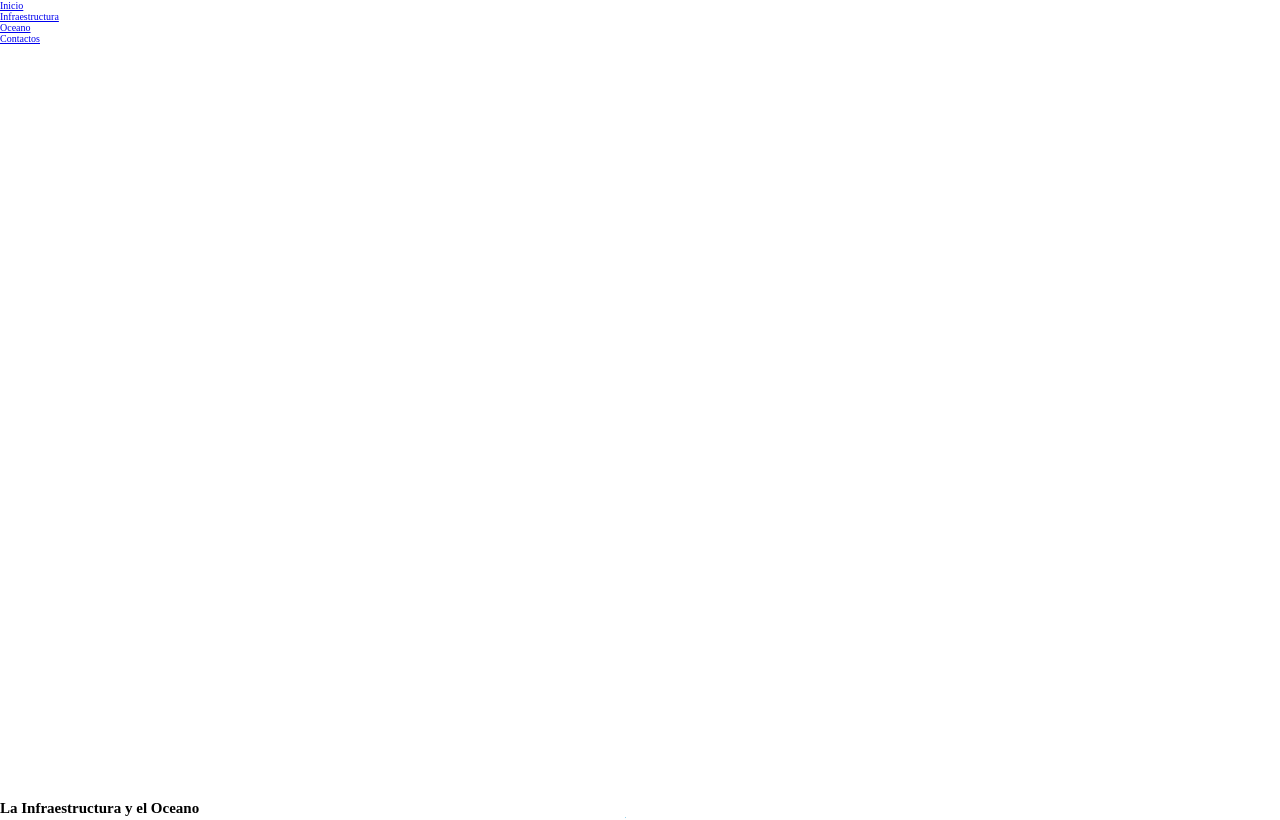
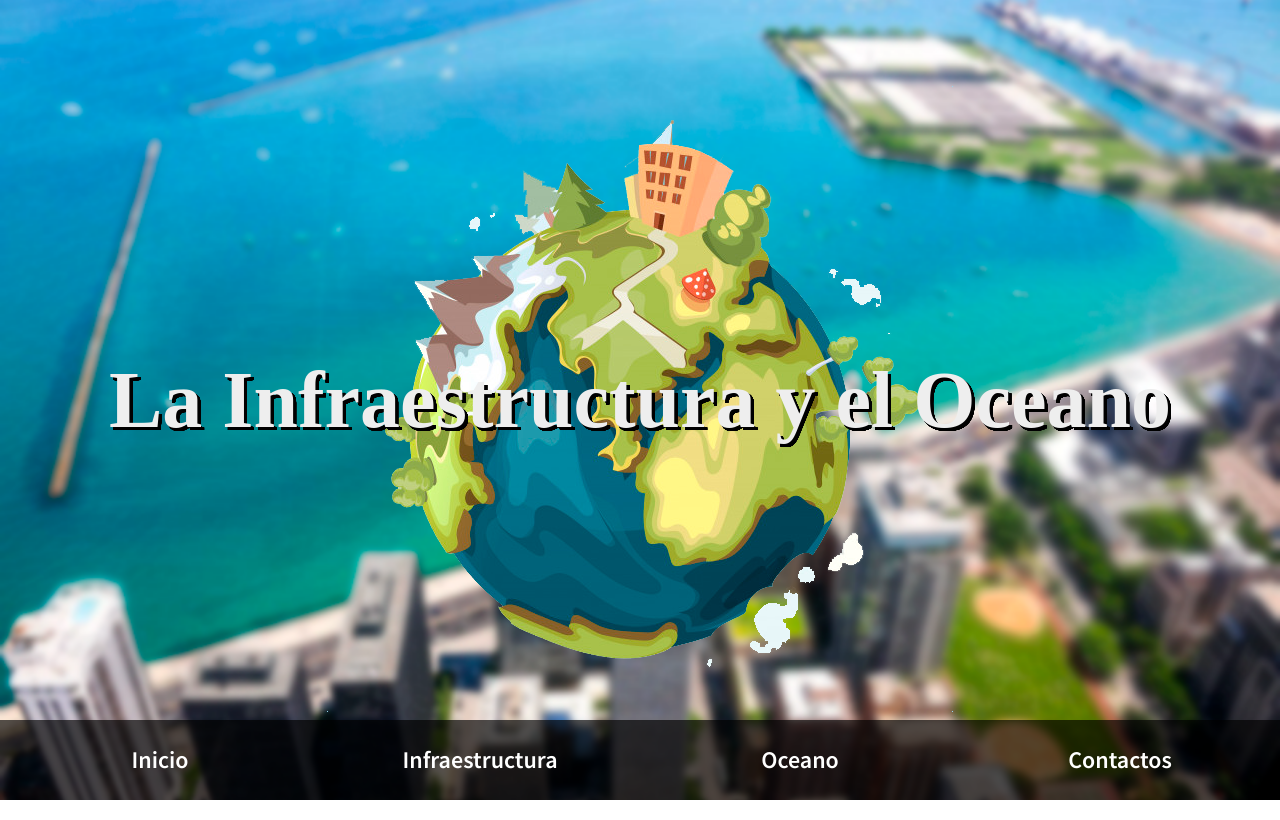
Before and after one commit to IrvinSteel/Pruebaaaaa, a plain HTML site: page index.html in a window 1280 px wide. Shown: the top 820 px of the page. Drawn offline with Linux system fonts and the light colour scheme.

Commit message:
Update index.html

```diff
--- a/index.html
+++ b/index.html
@@ -4,7 +4,7 @@
         <meta charset="UTF-8">
         <meta name="viewport" content="width=device-width, initial-scale=1.0">
         <title>Inicio Pro</title>
-        <link rel="stylesheet" href="CSS/style.css">
+        <link rel="stylesheet" href="CSS/inicio.css">
         <link rel="preconnect" href="https://fonts.gstatic.com">
 <link href="https://fonts.googleapis.com/css2?family=Source+Sans+Pro:wght@600&display=swap" rel="stylesheet">
     </head>
```
